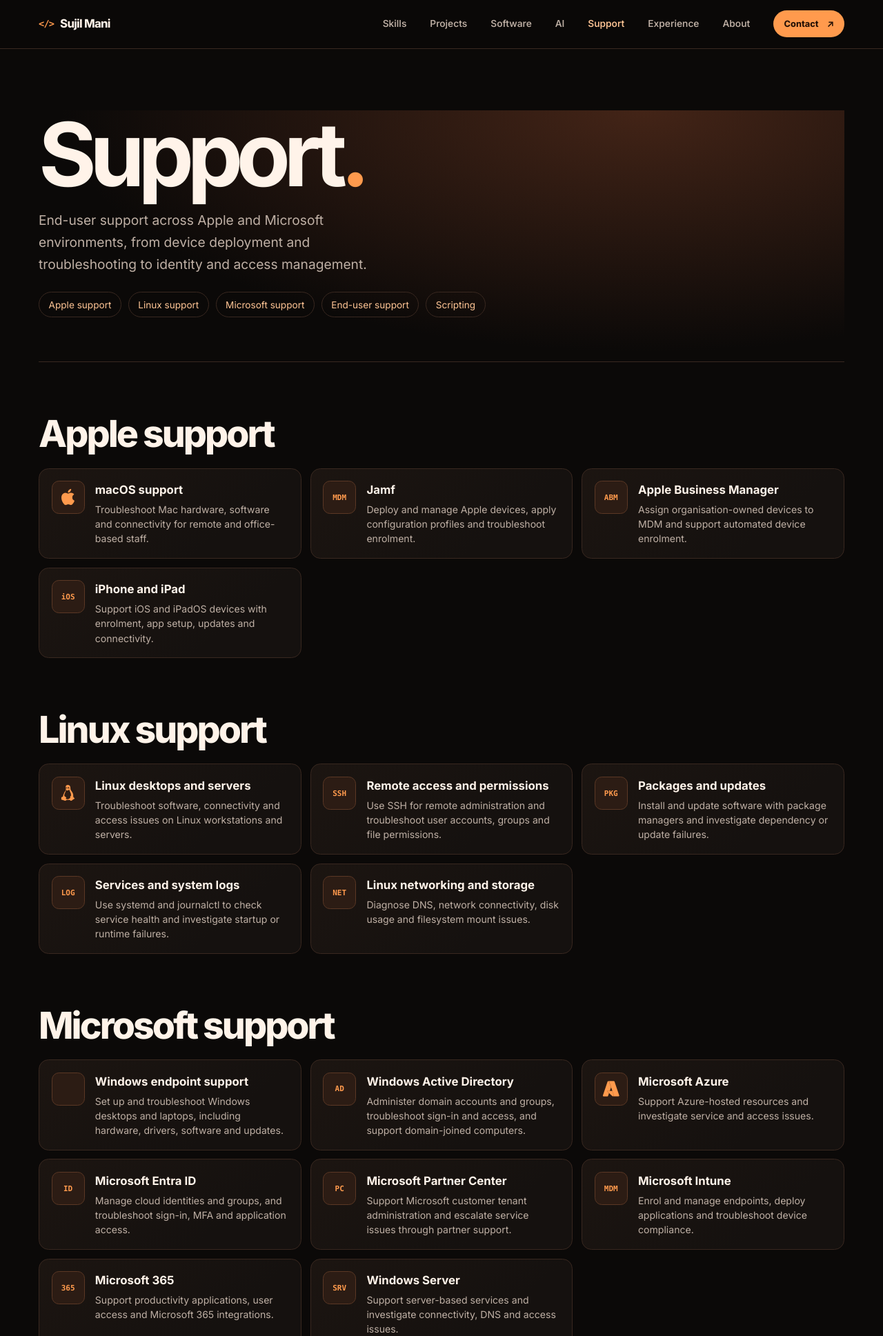
After one commit to sujilkumarkm/portfolio, a Django app: page /support/ in a window 1280 px wide. The commit adds this page. Shown: the top 1937 px of the page at 69% size. Run offline with Django 5.2, Linux system fonts and the light colour scheme; some libraries are stand-ins or nearby versions.

Commit message:
Add IT Support portfolio page

```diff
--- a/portfolio_site/urls.py
+++ b/portfolio_site/urls.py
@@ -40,6 +40,18 @@ def ai(request):
     )
 
 
+def support(request):
+    return render(
+        request,
+        "support.html",
+        page_metadata(
+            "support",
+            "IT Support | Sujil Mani",
+            "Explore Sujil Mani’s Apple and Microsoft support, device management, and identity and access capabilities.",
+        ),
+    )
+
+
 def contact(request):
     return render(
         request,
@@ -67,7 +79,7 @@ def google_site_verification(request):
 
 
 def sitemap(request):
-    page_urls = [SITE_ORIGIN + reverse(route) for route in ("home", "software", "ai", "contact")]
+    page_urls = [SITE_ORIGIN + reverse(route) for route in ("home", "software", "ai", "support", "contact")]
     return render(
         request,
         "sitemap.xml",
@@ -85,5 +97,6 @@ urlpatterns = [
     path("contact/", contact, name="contact"),
     path("software/", software, name="software"),
     path("ai/", ai, name="ai"),
+    path("support/", support, name="support"),
     path("", home, name="home"),
 ]
--- a/templates/site_header.html
+++ b/templates/site_header.html
@@ -7,6 +7,7 @@
                 <a href="{% url 'home' %}#work">Projects</a>
                 <a href="{% url 'software' %}"{% if request.resolver_match.url_name == "software" %} aria-current="page"{% endif %}>Software</a>
                 <a href="{% url 'ai' %}"{% if request.resolver_match.url_name == "ai" %} aria-current="page"{% endif %}>AI</a>
+                <a href="{% url 'support' %}"{% if request.resolver_match.url_name == "support" %} aria-current="page"{% endif %}>Support</a>
                 <a href="{% url 'home' %}#experience">Experience</a>
                 <a href="{% url 'home' %}#about">About</a>
                 <a class="button nav-contact" href="{% url 'contact' %}">Contact <span aria-hidden="true">&nearr;</span></a>
--- /dev/null
+++ b/templates/support.html
@@ -0,0 +1,234 @@
+{% load static %}
+<!doctype html>
+<html lang="en" prefix="og: https://ogp.me/ns#">
+<head>
+    <meta charset="utf-8">
+    <meta name="viewport" content="width=device-width, initial-scale=1">
+    {% include "metadata.html" %}
+    <link rel="stylesheet" href="https://fonts.googleapis.com/css2?family=Inter:wght@400..800&amp;display=swap">
+    <link rel="stylesheet" href="{% static 'portfolio.css' %}">
+    <link rel="stylesheet" href="https://cdn.jsdelivr.net/gh/devicons/devicon@v2.17.0/devicon.min.css">
+    <script src="{% static 'portfolio-motion.js' %}" defer></script>
+</head>
+<body>
+    <a class="skip-link" href="#main">Skip to content</a>
+    {% include "site_header.html" %}
+    <main id="main" class="shell software-page" tabindex="-1">
+        <header class="software-intro">
+            <h1>Support<span>.</span></h1>
+            <p>End-user support across Apple and Microsoft environments, from device deployment and troubleshooting to identity and access management.</p>
+            <nav class="software-jump" aria-label="Support categories">
+                <a href="#apple">Apple support</a>
+                <a href="#linux">Linux support</a>
+                <a href="#microsoft">Microsoft support</a>
+                <a href="#service">End-user support</a>
+                <a href="#scripting">Scripting</a>
+            </nav>
+        </header>
+
+        <section class="software-section" id="apple" aria-labelledby="apple-title">
+            <h2 id="apple-title">Apple support</h2>
+            <ul class="software-grid">
+                <li class="software-card">
+                    <span class="software-icon" aria-hidden="true"><i class="devicon-apple-plain"></i></span>
+                    <div>
+                        <h3>macOS support</h3>
+                        <p>Troubleshoot Mac hardware, software and connectivity for remote and office-based staff.</p>
+                    </div>
+                </li>
+                <li class="software-card">
+                    <span class="software-icon" aria-hidden="true">MDM</span>
+                    <div>
+                        <h3>Jamf</h3>
+                        <p>Deploy and manage Apple devices, apply configuration profiles and troubleshoot enrolment.</p>
+                    </div>
+                </li>
+                <li class="software-card">
+                    <span class="software-icon" aria-hidden="true">ABM</span>
+                    <div>
+                        <h3>Apple Business Manager</h3>
+                        <p>Assign organisation-owned devices to MDM and support automated device enrolment.</p>
+                    </div>
+                </li>
+                <li class="software-card">
+                    <span class="software-icon" aria-hidden="true">iOS</span>
+                    <div>
+                        <h3>iPhone and iPad</h3>
+                        <p>Support iOS and iPadOS devices with enrolment, app setup, updates and connectivity.</p>
+                    </div>
+                </li>
+            </ul>
+        </section>
+
+        <section class="software-section" id="linux" aria-labelledby="linux-title">
+            <h2 id="linux-title">Linux support</h2>
+            <ul class="software-grid">
+                <li class="software-card">
+                    <span class="software-icon" aria-hidden="true"><i class="devicon-linux-plain"></i></span>
+                    <div>
+                        <h3>Linux desktops and servers</h3>
+                        <p>Troubleshoot software, connectivity and access issues on Linux workstations and servers.</p>
+                    </div>
+                </li>
+                <li class="software-card">
+                    <span class="software-icon" aria-hidden="true">SSH</span>
+                    <div>
+                        <h3>Remote access and permissions</h3>
+                        <p>Use SSH for remote administration and troubleshoot user accounts, groups and file permissions.</p>
+                    </div>
+                </li>
+                <li class="software-card">
+                    <span class="software-icon" aria-hidden="true">PKG</span>
+                    <div>
+                        <h3>Packages and updates</h3>
+                        <p>Install and update software with package managers and investigate dependency or update failures.</p>
+                    </div>
+                </li>
+                <li class="software-card">
+                    <span class="software-icon" aria-hidden="true">LOG</span>
+                    <div>
+                        <h3>Services and system logs</h3>
+                        <p>Use systemd and journalctl to check service health and investigate startup or runtime failures.</p>
+                    </div>
+                </li>
+                <li class="software-card">
+                    <span class="software-icon" aria-hidden="true">NET</span>
+                    <div>
+                        <h3>Linux networking and storage</h3>
+                        <p>Diagnose DNS, network connectivity, disk usage and filesystem mount issues.</p>
+                    </div>
+                </li>
+            </ul>
+        </section>
+
+        <section class="software-section" id="microsoft" aria-labelledby="microsoft-title">
+            <h2 id="microsoft-title">Microsoft support</h2>
+            <ul class="software-grid">
+                <li class="software-card">
+                    <span class="software-icon" aria-hidden="true"><i class="devicon-windows11-plain"></i></span>
+                    <div>
+                        <h3>Windows endpoint support</h3>
+                        <p>Set up and troubleshoot Windows desktops and laptops, including hardware, drivers, software and updates.</p>
+                    </div>
+                </li>
+                <li class="software-card">
+                    <span class="software-icon" aria-hidden="true">AD</span>
+                    <div>
+                        <h3>Windows Active Directory</h3>
+                        <p>Administer domain accounts and groups, troubleshoot sign-in and access, and support domain-joined computers.</p>
+                    </div>
+                </li>
+                <li class="software-card">
+                    <span class="software-icon" aria-hidden="true"><i class="devicon-azure-plain"></i></span>
+                    <div>
+                        <h3>Microsoft Azure</h3>
+                        <p>Support Azure-hosted resources and investigate service and access issues.</p>
+                    </div>
+                </li>
+                <li class="software-card">
+                    <span class="software-icon" aria-hidden="true">ID</span>
+                    <div>
+                        <h3>Microsoft Entra ID</h3>
+                        <p>Manage cloud identities and groups, and troubleshoot sign-in, MFA and application access.</p>
+                    </div>
+                </li>
+                <li class="software-card">
+                    <span class="software-icon" aria-hidden="true">PC</span>
+                    <div>
+                        <h3>Microsoft Partner Center</h3>
+                        <p>Support Microsoft customer tenant administration and escalate service issues through partner support.</p>
+                    </div>
+                </li>
+                <li class="software-card">
+                    <span class="software-icon" aria-hidden="true">MDM</span>
+                    <div>
+                        <h3>Microsoft Intune</h3>
+                        <p>Enrol and manage endpoints, deploy applications and troubleshoot device compliance.</p>
+                    </div>
+                </li>
+                <li class="software-card">
+                    <span class="software-icon" aria-hidden="true">365</span>
+                    <div>
+                        <h3>Microsoft 365</h3>
+                        <p>Support productivity applications, user access and Microsoft 365 integrations.</p>
+                    </div>
+                </li>
+                <li class="software-card">
+                    <span class="software-icon" aria-hidden="true">SRV</span>
+                    <div>
+                        <h3>Windows Server</h3>
+                        <p>Support server-based services and investigate connectivity, DNS and access issues.</p>
+                    </div>
+                </li>
+            </ul>
+        </section>
+
+        <section class="software-section" id="service" aria-labelledby="service-title">
+            <h2 id="service-title">End-user support</h2>
+            <ul class="software-grid">
+                <li class="software-card">
+                    <span class="software-icon" aria-hidden="true">SSO</span>
+                    <div>
+                        <h3>Okta and application access</h3>
+                        <p>Manage employee account and access changes, verify identity and handle employee data securely.</p>
+                    </div>
+                </li>
+                <li class="software-card">
+                    <span class="software-icon" aria-hidden="true">IT</span>
+                    <div>
+                        <h3>Hardware and peripherals</h3>
+                        <p>Diagnose issues with laptops, desktops, phones, docks, displays and other peripherals.</p>
+                    </div>
+                </li>
+                <li class="software-card">
+                    <span class="software-icon" aria-hidden="true">NET</span>
+                    <div>
+                        <h3>Remote and office connectivity</h3>
+                        <p>Troubleshoot Wi-Fi, VPN, network access and remote desktop issues for staff.</p>
+                    </div>
+                </li>
+                <li class="software-card">
+                    <span class="software-icon" aria-hidden="true">OPS</span>
+                    <div>
+                        <h3>Endpoint and incident management</h3>
+                        <p>Coordinate device setup, patching and incident follow-up, and document resolutions for users and support teams.</p>
+                    </div>
+                </li>
+            </ul>
+        </section>
+        <section class="software-section" id="scripting" aria-labelledby="scripting-title">
+            <h2 id="scripting-title">Scripting</h2>
+            <ul class="software-grid">
+                <li class="software-card">
+                    <span class="software-icon" aria-hidden="true"><i class="devicon-powershell-plain"></i></span>
+                    <div>
+                        <h3>PowerShell</h3>
+                        <p>Automate Windows administration, collect diagnostics and handle repeatable support tasks.</p>
+                    </div>
+                </li>
+                <li class="software-card">
+                    <span class="software-icon" aria-hidden="true"><i class="devicon-bash-plain"></i></span>
+                    <div>
+                        <h3>Shell scripting (Bash, macOS)</h3>
+                        <p>Automate Linux and macOS tasks, process logs and run repeatable command-line checks.</p>
+                    </div>
+                </li>
+                <li class="software-card">
+                    <span class="software-icon" aria-hidden="true">BAT</span>
+                    <div>
+                        <h3>Batch</h3>
+                        <p>Use Windows batch files to automate command-line tasks, file operations and routine diagnostics.</p>
+                    </div>
+                </li>
+                <li class="software-card">
+                    <span class="software-icon" aria-hidden="true">VBS</span>
+                    <div>
+                        <h3>VBScript</h3>
+                        <p>Maintain and troubleshoot legacy Windows scripts used for workstation administration and automation.</p>
+                    </div>
+                </li>
+            </ul>
+        </section>
+    </main>
+</body>
+</html>
```
